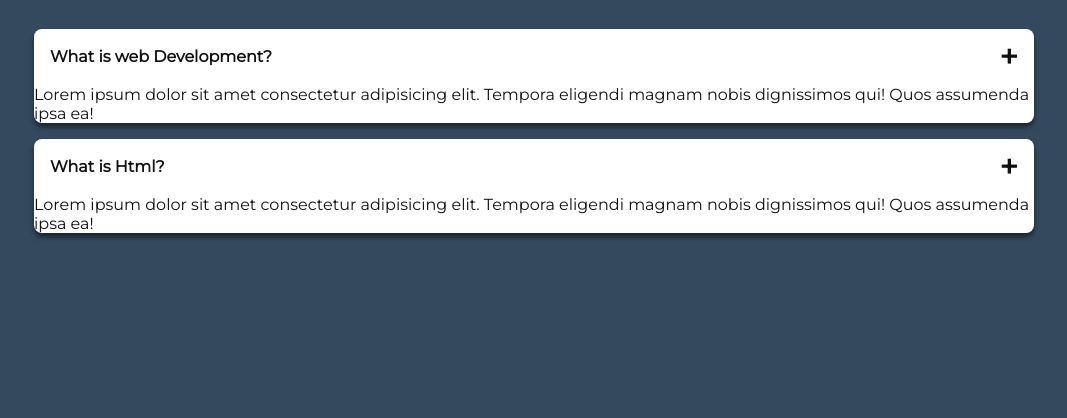
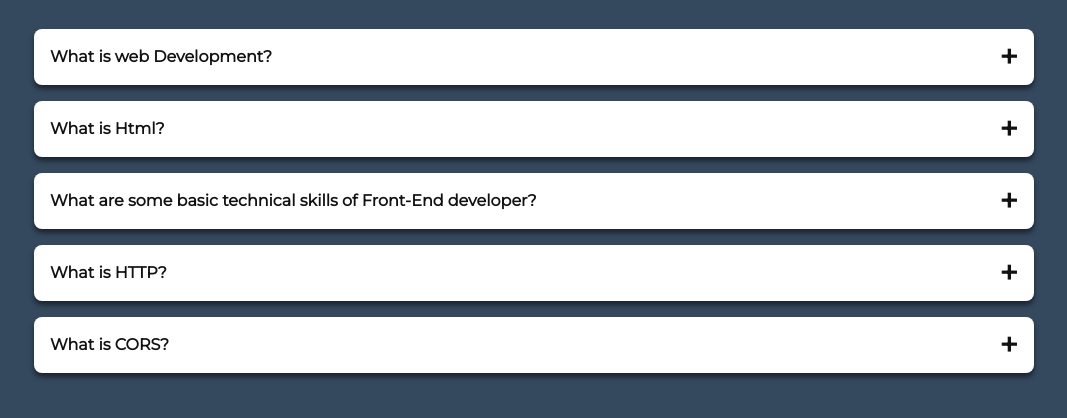
Before and after one commit to Nola360/March-2, a plain HTML site: page index.html in a window 1280 px wide. Shown: the part 84-502 px from the top of the page, without its empty margins (106-1173 px from the left). Drawn offline with Linux system fonts and the light colour scheme.

Commit message:
added scroll height method to content body

```diff
--- a/app.js
+++ b/app.js
@@ -3,7 +3,13 @@ const plusSign = document.querySelectorAll('.accordion-item-header');
 plusSign.forEach(header => {
   header.addEventListener('click', event => {
     header.classList.toggle('active');
+    const accordionBody = header.nextElementSibling;
+    if (header.classList.contains('active')) {
+      accordionBody.style.maxHeight = accordionBody.scrollHeight + 'px';
+    } else {
+      accordionBody.style.maxHeight = 0;
+    }
   })
+})
 
-
-})
+// ScrollHeight property return the entire height of an element in px including the height that is not visible due to overflow
--- a/index.html
+++ b/index.html
@@ -19,8 +19,9 @@
       </div>
       <div class="accordion-item-body">
         <div class="accordion-item-body-content">
-          Lorem ipsum dolor sit amet consectetur adipisicing elit. Tempora eligendi magnam nobis dignissimos qui! Quos
-          assumenda ipsa ea!
+          Web development broadly refers to the tasks associated with developing websites for hosting via intranet or
+          internet. The web development process includes web design, web content development, client-side/server-side
+          scripting, and network security configuration, among other tasks
         </div>
       </div>
     </div>
@@ -30,8 +31,51 @@
       </div>
       <div class="accordion-item-body">
         <div class="accordion-item-body-content">
-          Lorem ipsum dolor sit amet consectetur adipisicing elit. Tempora eligendi magnam nobis dignissimos qui! Quos
-          assumenda ipsa ea!
+          Hypertext Markup Language, a standardized system for tagging text files to achieve font, color, graphic, and
+          hyperlink effects on World Wide Web pages.
+        </div>
+      </div>
+    </div>
+    <div class="accordion-item">
+      <div class="accordion-item-header">
+        What are some basic technical skills of Front-End developer?
+      </div>
+      <div class="accordion-item-body">
+        <div class="accordion-item-body-content">
+          <ul style='padding-left: 30px; line-height: 25px;'>
+            <li>HTML,CSS, JavaScript</li>
+            <li>Frameworks (CSS and JavaScript frameworks)t</li>
+            <li>Responsive Design</li>
+            <li>Command Line</li>
+            <li>Browser Development Tools</li>
+            <li>Version Control/Git</li>
+            <li>Testing/Debugging</li>
+            <li>Web Performance</li>
+            <li>CMS (Content Management Systems)</li>
+            <li>SEO (Search Engine Optimization)</li>
+          </ul>
+        </div>
+      </div>
+    </div>
+    <div class="accordion-item">
+      <div class="accordion-item-header">
+        What is HTTP?
+      </div>
+      <div class="accordion-item-body">
+        <div class="accordion-item-body-content">
+          HTTP stands for Hyper Text Transfer
+          Protocols
+        </div>
+      </div>
+    </div>
+    <div class="accordion-item">
+      <div class="accordion-item-header">
+        What is CORS?
+      </div>
+      <div class="accordion-item-body">
+        <div class="accordion-item-body-content">
+          Cross-Origin Resource Sharing (CORS) is a mechanism that uses additional HTTP headers to tell browsers to give
+          a web application running at one origin, access to selected resources from a different origin
         </div>
       </div>
     </div>
--- a/style.css
+++ b/style.css
@@ -48,8 +48,30 @@ cursor: pointer;
   font-size: 2rem;
   position: absolute; /*changes position of plus sign to far left*/
   right: 1rem;
+  transition: transform 0.4s ease-in-out;
 }
 
 .accordion-item-header.active::after {
   content: '\2212';
+  transform: rotate(180deg);
 }
+
+.accordion-item-body {
+  max-height: 0; /*hides body*/
+  overflow: hidden;
+  transition: max-height .4s ease-in-out;
+}
+
+.accordion-item-body-content {
+  padding: 1rem;
+  line-height: 16px;;
+  border-top: 3px solid #34495e;
+  border-image: linear-gradient(to right, #34495e, transparent) 1; /*fades border line*/
+
+}
+
+@media(max-width: 767px) {
+   html { /*Only changes the root font sizew*/
+     font-size: 14px;
+   }
+}
```
